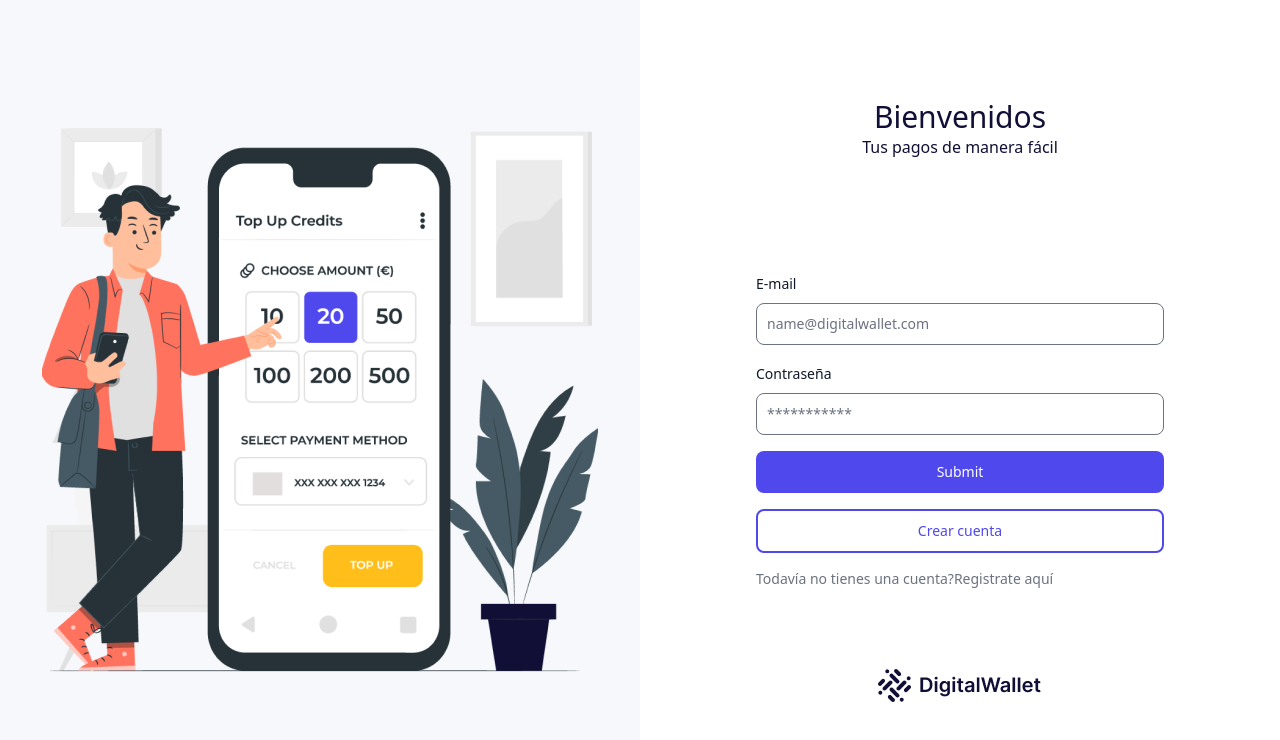
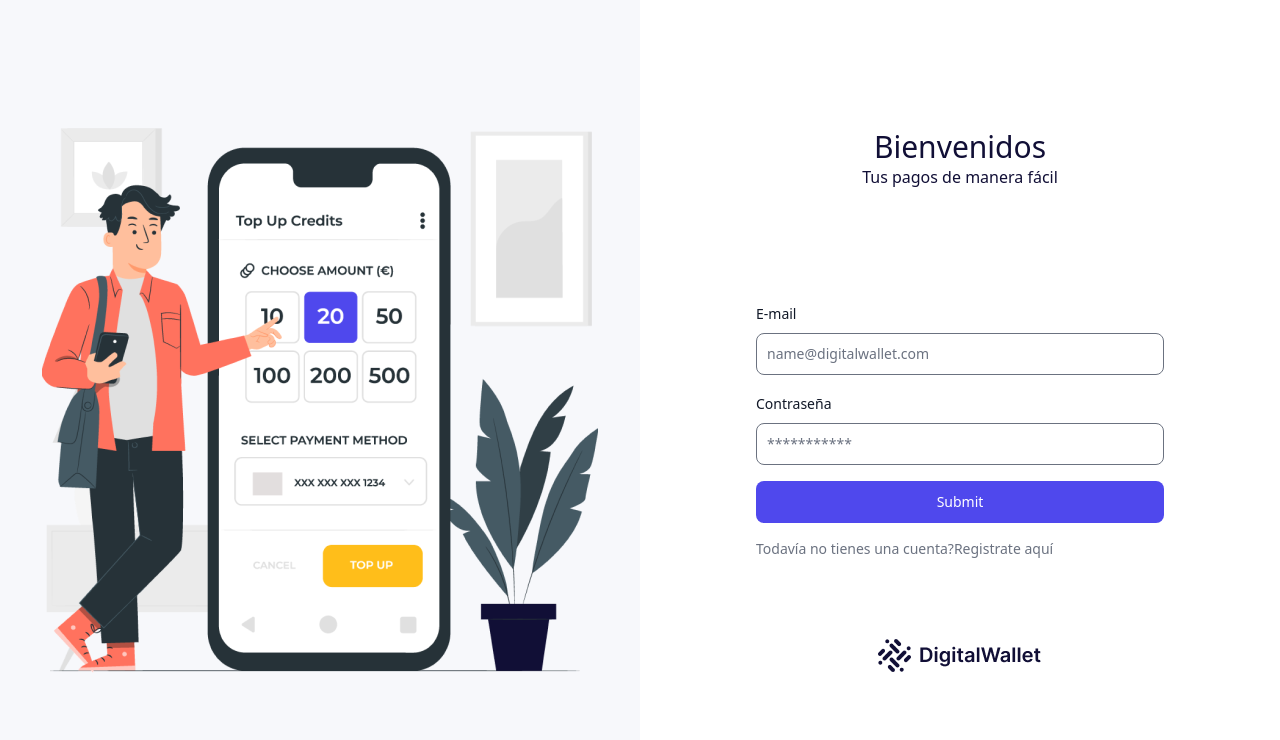
Before and after one commit to VictorZ94/No-country-c13-30-t-python, a React (Vite) app in the folder frontend/: page /login in a window 1280 px wide. Shown: the top 740 px of the page. Built offline with nearby package versions, Linux system fonts and the light colour scheme.

Commit message:
remove button outline login

```diff
--- a/frontend/src/components/FormLogin.jsx
+++ b/frontend/src/components/FormLogin.jsx
@@ -90,7 +90,6 @@ const FormLogin = () => {
       >
         Submit
       </Button>
-      <ButtonOutline></ButtonOutline>
       <p className="text-sm font-light text-gray-500 dark:text-gray-400">
           Todavía no tienes una cuenta?
           <Link
```
